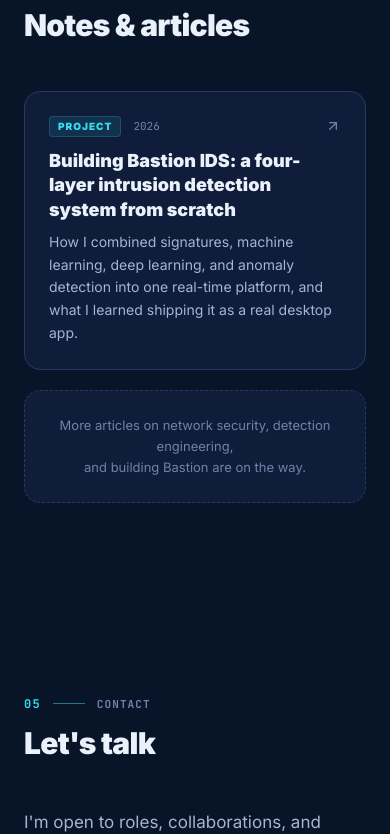
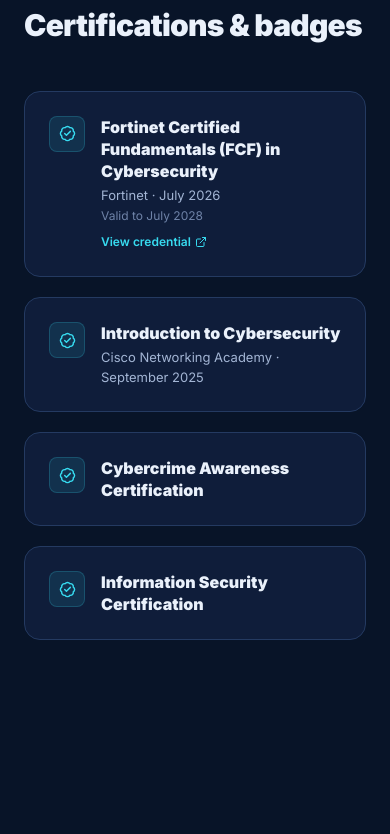
Before and after one commit to kadian-arch/portfolio, a React (Vite) app: page / in a window 390 px wide. Shown: the part 7140-7974 px from the top of the page. Built offline with nearby package versions, Linux system fonts and the light colour scheme.

Commit message:
Add certifications section with FCF cybersecurity badge

```diff
--- a/src/App.jsx
+++ b/src/App.jsx
@@ -3,6 +3,7 @@
 import About from "./components/About";
 import Work from "./components/Work";
 import Skills from "./components/Skills";
+import Certifications from "./components/Certifications";
 import Writing from "./components/Writing";
 import Contact from "./components/Contact";
 import Footer from "./components/Footer";
@@ -17,6 +18,7 @@
         <About />
         <Work />
         <Skills />
+        <Certifications />
         <Writing />
         <Contact />
       </main>
--- /dev/null
+++ b/src/components/Certifications.jsx
@@ -0,0 +1,50 @@
+import { motion } from "framer-motion";
+import { BadgeCheck, ExternalLink } from "lucide-react";
+import Section from "./Section";
+import { CERTIFICATIONS } from "../data";
+
+export default function Certifications() {
+  return (
+    <Section id="certifications" index="04" eyebrow="Certifications" title="Certifications & badges">
+      <div className="grid sm:grid-cols-2 gap-5">
+        {CERTIFICATIONS.map((c, i) => (
+          <motion.div
+            key={c.name}
+            initial={{ opacity: 0, y: 24 }}
+            whileInView={{ opacity: 1, y: 0 }}
+            viewport={{ once: true, margin: "-60px" }}
+            transition={{ duration: 0.5, delay: i * 0.08 }}
+            className="card p-6 hover:border-accent/40 transition-colors flex items-start gap-4"
+          >
+            <div className="w-9 h-9 shrink-0 rounded-lg bg-accent/10 border border-accent/20 flex items-center justify-center">
+              <BadgeCheck size={17} className="text-accent" />
+            </div>
+            <div className="min-w-0">
+              <h4 className="font-black text-ink leading-snug">{c.name}</h4>
+              {(c.issuer || c.date) && (
+                <p className="text-[13px] text-muted mt-1">
+                  {c.issuer}
+                  {c.issuer && c.date ? " · " : ""}
+                  {c.date}
+                </p>
+              )}
+              {c.valid && (
+                <p className="text-[12px] text-faint mt-0.5">{c.valid}</p>
+              )}
+              {c.credentialUrl && (
+                <a
+                  href={c.credentialUrl}
+                  target="_blank"
+                  rel="noreferrer"
+                  className="inline-flex items-center gap-1 text-[12px] font-semibold text-accent mt-2 hover:underline"
+                >
+                  View credential <ExternalLink size={12} />
+                </a>
+              )}
+            </div>
+          </motion.div>
+        ))}
+      </div>
+    </Section>
+  );
+}
--- a/src/components/Contact.jsx
+++ b/src/components/Contact.jsx
@@ -12,7 +12,7 @@
 
 export default function Contact() {
   return (
-    <Section id="contact" index="05" eyebrow="Contact" title="Let's talk">
+    <Section id="contact" index="06" eyebrow="Contact" title="Let's talk">
       <div className="grid lg:grid-cols-[1fr_1fr] gap-10 items-center">
         {/* Left: message */}
         <motion.div
--- a/src/components/Nav.jsx
+++ b/src/components/Nav.jsx
@@ -5,6 +5,7 @@
   { label: "About",    href: "#about" },
   { label: "Work",     href: "#work" },
   { label: "Skills",   href: "#skills" },
+  { label: "Certifications", href: "#certifications" },
   { label: "Writing",  href: "#writing" },
   { label: "Contact",  href: "#contact" },
 ];
--- a/src/components/Writing.jsx
+++ b/src/components/Writing.jsx
@@ -5,7 +5,7 @@
 
 export default function Writing() {
   return (
-    <Section id="writing" index="04" eyebrow="Writing" title="Notes & articles">
+    <Section id="writing" index="05" eyebrow="Writing" title="Notes & articles">
       <div className="grid md:grid-cols-2 gap-5">
         {POSTS.map((p, i) => (
           <motion.a
--- a/src/data.js
+++ b/src/data.js
@@ -57,6 +57,31 @@
   },
 ];
 
+export const CERTIFICATIONS = [
+  {
+    name: "Fortinet Certified Fundamentals (FCF) in Cybersecurity",
+    issuer: "Fortinet",
+    date: "July 2026",
+    valid: "Valid to July 2028",
+    credentialUrl: "https://training.fortinet.com/admin/tool/certificate/index.php",
+  },
+  {
+    name: "Introduction to Cybersecurity",
+    issuer: "Cisco Networking Academy",
+    date: "September 2025",
+  },
+  {
+    name: "Cybercrime Awareness Certification",
+    issuer: "",
+    date: "",
+  },
+  {
+    name: "Information Security Certification",
+    issuer: "",
+    date: "",
+  },
+];
+
 // Project screenshots are imported in the component from src/assets/screenshots
 export const BASTION = {
   title: "Bastion IDS",
```
Also changed, not shown: 2 other files (tests, documents, lock files or other folders).
